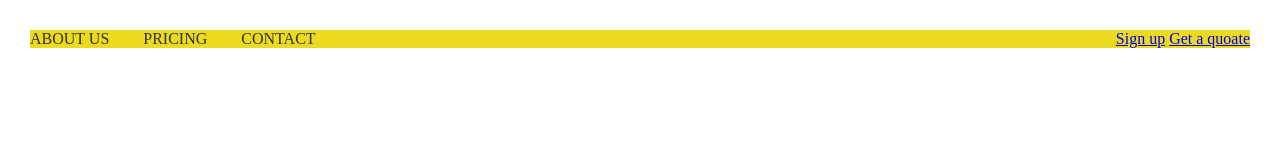
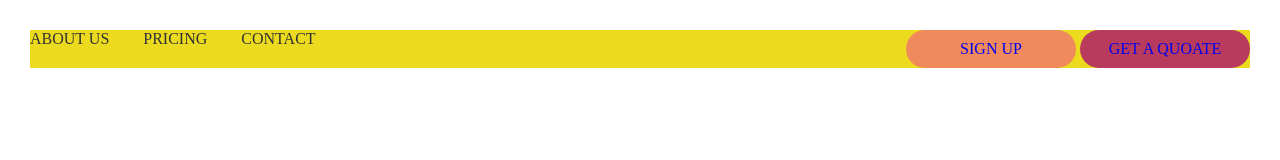
Before and after one commit to Scientific-Research/Sass-Scss-Project, a website: page index.html in a window 1280 px wide. Drawn offline with Linux system fonts and the light colour scheme.

Commit message:
the bottons in right position of the browser are working well too

```diff
--- a/style.scss
+++ b/style.scss
@@ -6,7 +6,9 @@
 $color-primary: #ebda1d; // yellow color
 $color-secondary: #f08a5d; // orange color
 $color-tertiary: #b83b5e; // pink
-$color-text-dark: #333;
+$color-text-dark: #333; // black
+
+$width-button: 150px;
 
 nav {
   margin: 30px;
@@ -44,4 +46,38 @@ nav {
 
 .button {
   float: right;
+
+  .btn-main:link,
+  .btn-hot:link {
+    padding: 10px;
+    display: inline-block;
+    text-align: center;
+    border-radius: 100px;
+    text-decoration: none;
+    text-transform: uppercase;
+    width: $width-button;
+  }
+
+  .btn-main {
+    // .btn-main:link
+    &:link {
+      background-color: $color-secondary;
+    }
+
+    // .btn-main:hover
+    &:hover {
+      background-color: darken($color-secondary, 15%);
+    }
+  }
+  .btn-hot {
+    // .btn-main:link
+    &:link {
+      background-color: $color-tertiary;
+    }
+
+    // .btn-main:hover
+    &:hover {
+      background-color: lighten($color-tertiary, 10%);
+    }
+  }
 }
```
Also changed, not shown: style.css, 1 other file.
